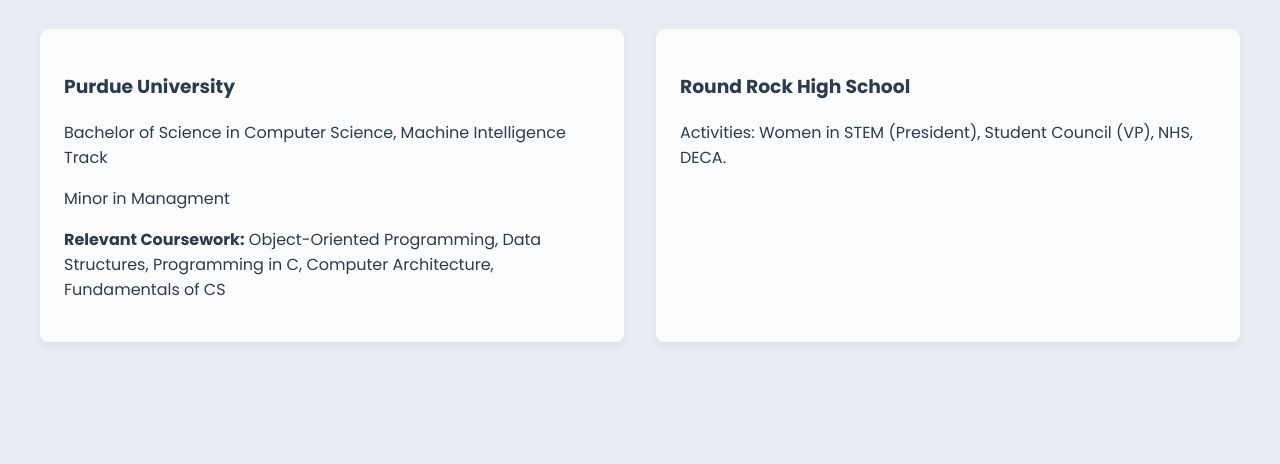
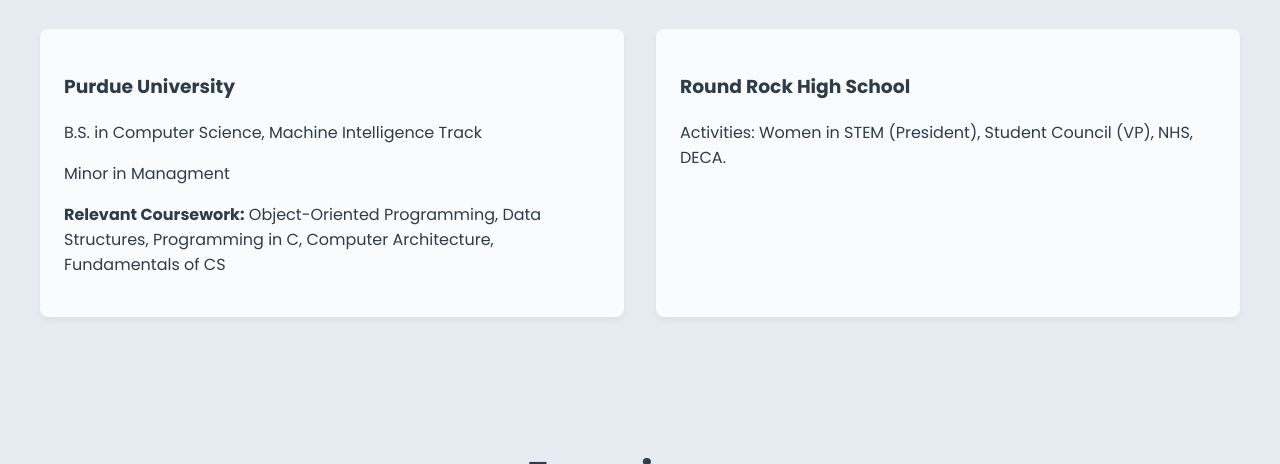
Before and after one commit to nityar123/Portfolio-Website, a plain HTML site: page index.html in a window 1280 px wide. Shown: the part 636-1100 px from the top of the page. Drawn offline with Linux system fonts and the light colour scheme.

Commit message:
Update index.html

```diff
--- a/index.html
+++ b/index.html
@@ -21,7 +21,7 @@
         <div class="two-column">
             <div class="column">
                 <h3>Purdue University</h3>
-                <p>Bachelor of Science in Computer Science, Machine Intelligence Track </p>
+                <p>B.S. in Computer Science, Machine Intelligence Track </p>
                 <p>Minor in Managment</p>
                 <p><strong>Relevant Coursework:</strong> Object-Oriented Programming, Data Structures, Programming in C, Computer Architecture, Fundamentals of CS</p>
             </div>
```
